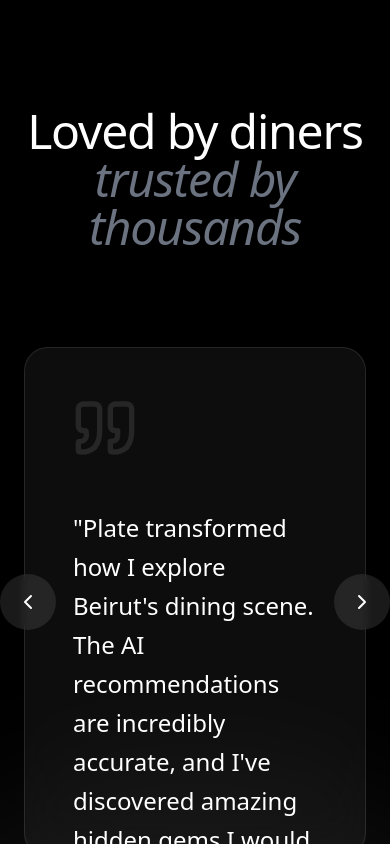
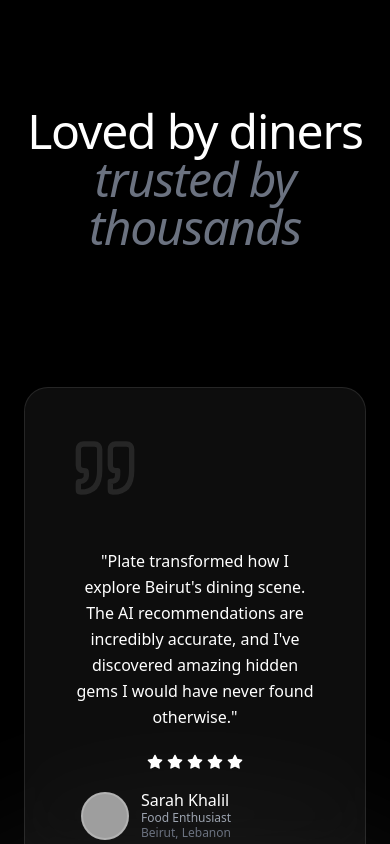
Before and after one commit to qwerty-development/landing-page, a React (Vite) app: page / in a window 390 px wide. Shown: the part 11156-12000 px from the top of the page. Built offline with nearby package versions, Linux system fonts and the light colour scheme; grey boxes are pictures that could not be loaded.

Commit message:
fixed testimonial on mobile

```diff
--- a/src/components/Testimonials.tsx
+++ b/src/components/Testimonials.tsx
@@ -151,14 +151,14 @@
         <div
           className={`relative max-w-5xl mx-auto mb-32 transition-all duration-1000 delay-300 ${
             isVisible ? "opacity-100 scale-100" : "opacity-0 scale-95"
-          }`}
+          } py-10 xs:py-14 sm:py-0`}
         >
           <div className="relative overflow-visible">
             <div className="bg-white/5 backdrop-blur-xl border border-white/10 rounded-3xl p-12 md:p-20 overflow-hidden">
               <Quote className="w-16 h-16 text-white/10 mb-12" />
 
               <div
-                className="relative min-h-[300px]"
+                className="relative min-h-[300px] xs:min-h-[480px] sm:min-h-[300px]"
                 onTouchStart={handleTouchStart}
                 onTouchMove={handleTouchMove}
                 onTouchEnd={handleTouchEnd}
@@ -166,22 +166,33 @@
                 {testimonials.map((testimonial, index) => (
                   <div
                     key={index}
-                    className={`absolute inset-0 transition-all duration-1000 ${
+                    className={`absolute inset-0 flex flex-col justify-between transition-all duration-1000 ${
                       index === activeTestimonial
                         ? "opacity-100 translate-x-0 scale-100"
                         : index < activeTestimonial
                         ? "opacity-0 -translate-x-full scale-95"
                         : "opacity-0 translate-x-full scale-95"
                     }`}
+                    style={{ minHeight: '100%' }}
                   >
-                    <p className="text-2xl md:text-3xl lg:text-4xl font-thin text-white mb-16 leading-relaxed">
+                    {/* Quote at top */}
+                    <p className="text-center text-base xs:text-lg sm:text-2xl md:text-3xl lg:text-4xl font-thin text-white leading-relaxed max-w-3xl mx-auto">
                       "{testimonial.text}"
                     </p>
-
-                    <div className="flex items-center justify-between flex-wrap gap-6">
-                      <div className="flex items-center gap-6">
+                    {/* Stars review centered above profile/info */}
+                    <div className="flex justify-center mt-2 mb-1">
+                      {[...Array(testimonial.rating)].map((_, i) => (
+                        <Star
+                          key={i}
+                          className="w-4 h-4 fill-white text-white mx-0.5"
+                        />
+                      ))}
+                    </div>
+                    {/* Bottom: profile left, info right, compact layout */}
+                    <div className="flex items-end w-full px-2 pb-2 gap-3">
+                      {/* Profile image bottom left */}
                       <div className="relative">
-                          <div className="w-20 h-20 rounded-full overflow-hidden">
+                        <div className="w-12 h-12 xs:w-16 xs:h-16 sm:w-20 sm:h-20 rounded-full overflow-hidden">
                           <img
                             src={testimonial.image}
                             alt={testimonial.name}
@@ -190,24 +201,17 @@
                         </div>
                         <div className="absolute inset-0 rounded-full border-2 border-white/20"></div>
                       </div>
-                        <div>
-                          <h4 className="text-xl font-light text-white">
+                      {/* Info stacked to right of image */}
+                      <div className="flex flex-col items-start justify-end">
+                        <h4 className="text-base xs:text-lg sm:text-xl font-light text-white leading-tight">
                           {testimonial.name}
                         </h4>
-                          <p className="text-gray-400">{testimonial.role}</p>
-                          <p className="text-sm text-gray-500 mt-1">
+                        <p className="text-xs xs:text-sm sm:text-gray-400 text-gray-400 leading-tight">
+                          {testimonial.role}
+                        </p>
+                        <p className="text-xs xs:text-sm sm:text-sm text-gray-500 leading-tight">
                           {testimonial.location}
                         </p>
-                        </div>
-                      </div>
-
-                      <div className="flex gap-1">
-                        {[...Array(testimonial.rating)].map((_, i) => (
-                          <Star
-                            key={i}
-                            className="w-5 h-5 fill-white text-white"
-                          />
-                        ))}
                       </div>
                     </div>
                   </div>
@@ -215,7 +219,7 @@
               </div>
             </div>
             {/* Navigation */}
-            <div className="absolute top-1/2 -translate-y-1/2 -left-6 -right-6 flex justify-between pointer-events-none">
+            <div className="hidden md:flex absolute top-1/2 -translate-y-1/2 -left-6 -right-6 justify-between pointer-events-none">
               <button
                 onClick={prevTestimonial}
                 className="pointer-events-auto w-14 h-14 bg-white/10 backdrop-blur-sm rounded-full flex items-center justify-center hover:bg-white/20 transition-all duration-300 group"
```
Lines whose indentation alone changed are shown as unchanged.
